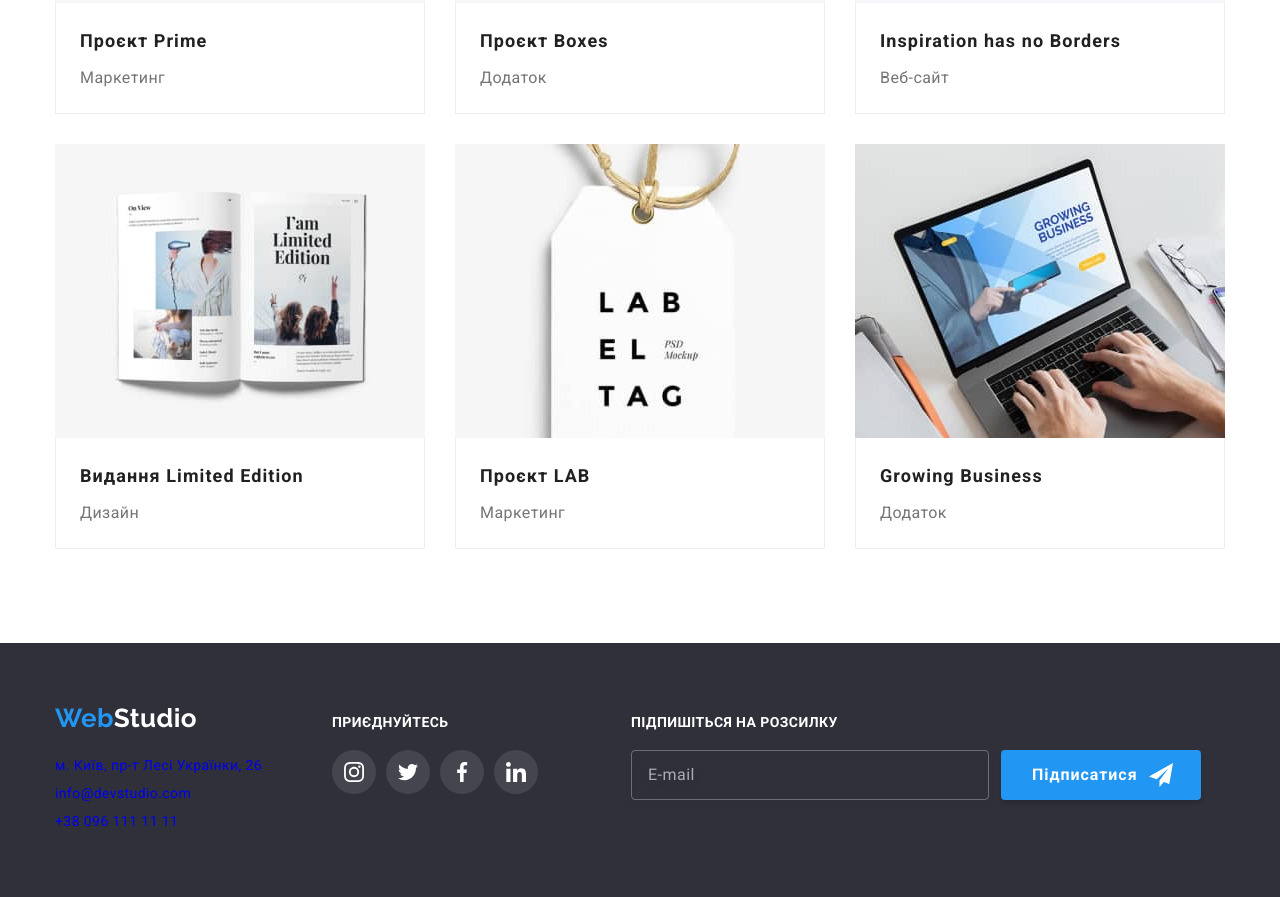
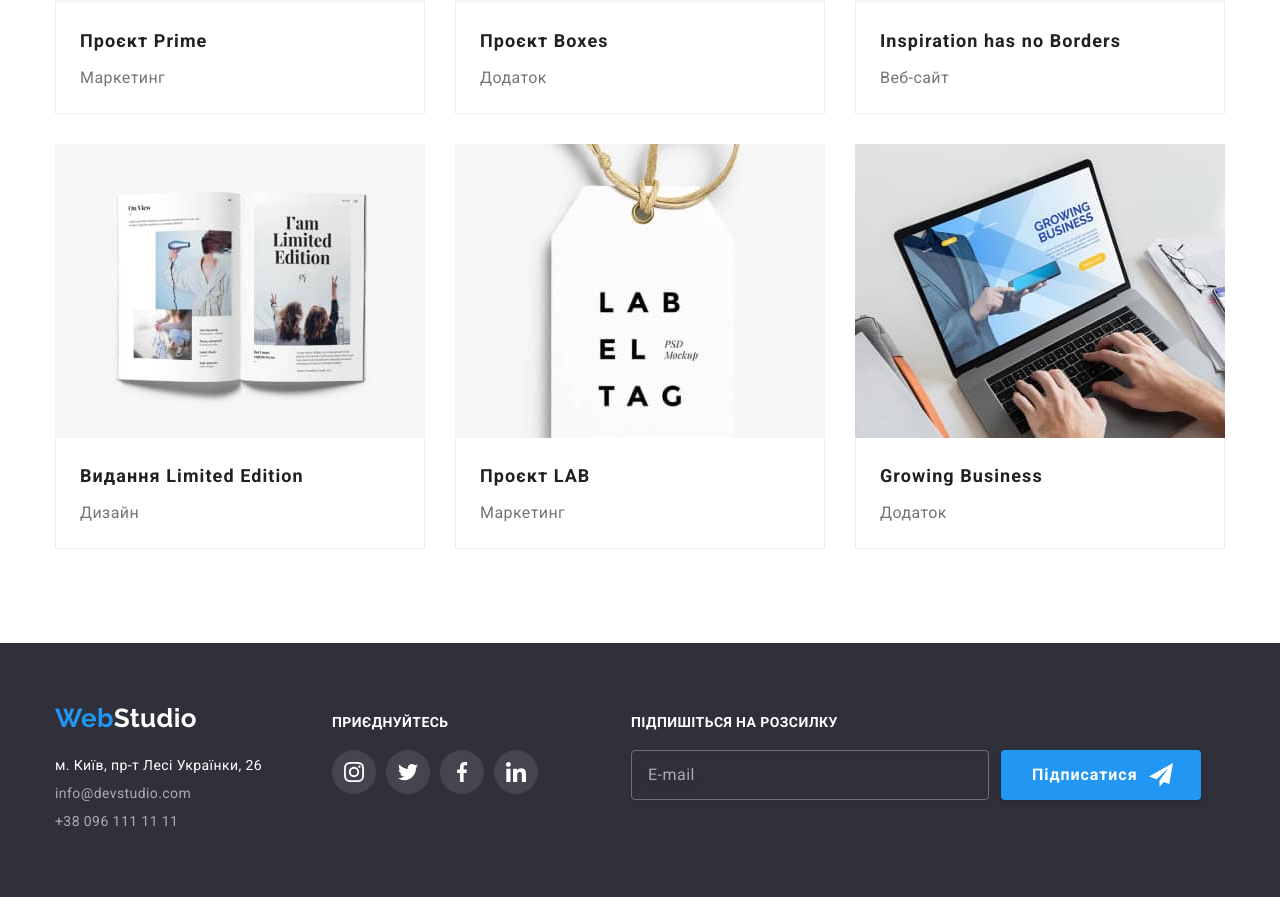
Before and after one commit to Oleksandr125/goit-markup-hw-08, a plain HTML site: page portfolio.html in a window 1280 px wide. Shown: the part 989-1886 px from the top of the page. Drawn offline with nearby package versions, Linux system fonts and the light colour scheme.

Commit message:
Add HW-8
Final version

```diff
--- a/portfolio.html
+++ b/portfolio.html
@@ -317,7 +317,7 @@
               <ul class="footer-contact">
                 <li>
                   <a
-                    class="link footer-contact__link footer-contact__link_special_color"
+                    class="link footer-contact__link footer-contact__link_color_white"
                     href="https://www.google.com/maps/d/embed?mid=10uSM3H-mIU3GznYo2szRIEphczw&hl=en_US&ehbc=2E312F"
                     target="_blank"
                     rel="noopener norefferer nofollow"
@@ -326,13 +326,15 @@
                 </li>
                 <li>
                   <a
-                    class="link footer-contact__link"
+                    class="link footer-contact__link footer-contact__link_color_grey"
                     href="mailto:info@devstudio.com"
                     >info@devstudio.com</a
                   >
                 </li>
                 <li>
-                  <a class="link footer-contact__link" href="tel:+380961111111"
+                  <a
+                    class="link footer-contact__link footer-contact__link_color_grey"
+                    href="tel:+380961111111"
                     >+38 096 111 11 11</a
                   >
                 </li>
```
